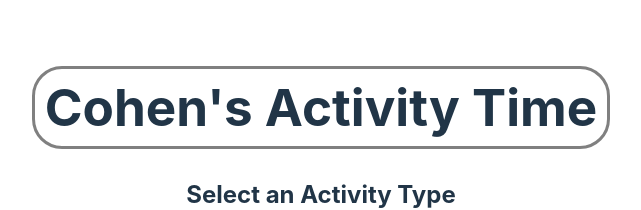
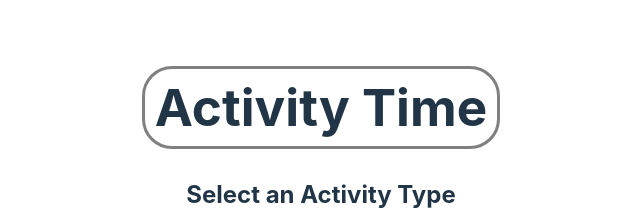
Before and after one commit to anthonyjvoss/activity-time, a Vue app: page / in a window 1280 px wide. Shown: the top 210 px of the page, without its empty margins (319-960 px from the left). Built offline with nearby package versions, Linux system fonts and the light colour scheme; no server answers; the database is empty.

Commit message:
Generalize header, get activity tag data from database

```diff
--- a/src/App.vue
+++ b/src/App.vue
@@ -1,6 +1,6 @@
 <template>
   <div>
-    <h1 class="main-header">Cohen's Activity Time</h1>
+    <h1 class="main-header">Activity Time</h1>
   </div>
   <ActivitySelect
     @change="setActivity"
@@ -11,6 +11,7 @@
     :activity-type="selected_activity"
     :activity-msg="activityMsg"
     :activity-data="activityData"
+    :activity-tags="activityTags"
   />
 </template>
 
@@ -26,7 +27,8 @@ export default {
      selected_activity: '',
      activityData: {},
      allData: {},
-     activityTypes: []
+     activityTypes: [],
+     activityTags: []
     }
   },
   components: {
@@ -37,6 +39,7 @@ export default {
     try{
       this.allData = await dataService.getActivityData()
       this.activityTypes = Array.from(new Set(this.allData.map(d => d.type)))
+      this.activityTags = await dataService.getActivityTags()
     } catch(err) {
       console.error(err)
     }
```
